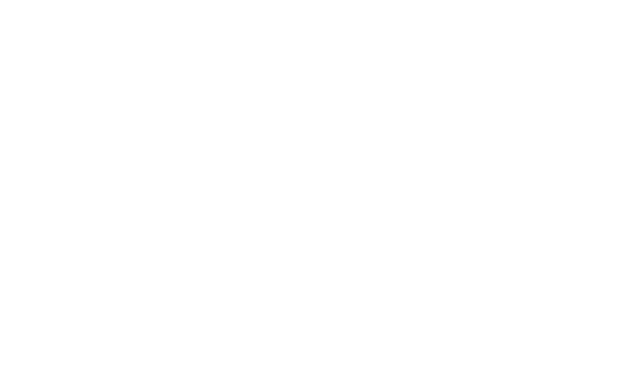
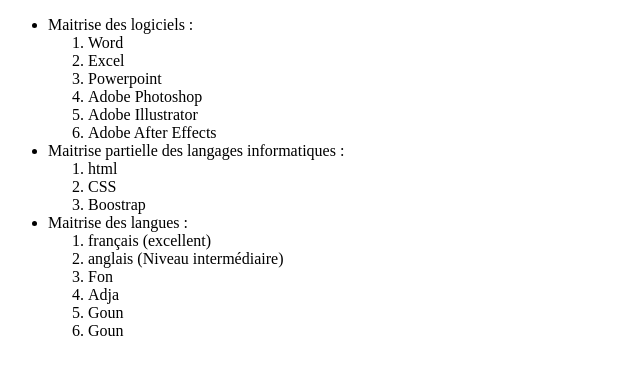
Before and after one commit to Ametode/git-mon-cv, a plain HTML site: page index.html in a window 1280 px wide. Shown: the whole page, without its empty margins (0-640 px from the left). Drawn offline with Linux system fonts and the light colour scheme.

Commit message:
mise en place de la section competences

```diff
--- a/index.html
+++ b/index.html
@@ -8,6 +8,44 @@
     <title>CV</title>
 </head>
 <body>
+    <!-- COMPETENCES -->
+
+    <ul>
+        <li>Maitrise des logiciels :
+            <ol>
+                <li>Word</li>
+                <li>Excel</li>
+                <LI>Powerpoint</LI>
+                <li>Adobe Photoshop</li>
+                <li>Adobe Illustrator</li>
+                <li>Adobe After Effects</li>
+
+            </ol>
+        </li>
+        <li>Maitrise partielle des langages informatiques :
+            <ol>
+                <li>html</li>
+                <li>CSS</li>
+                <li>Boostrap</li>
+
+            </ol>
+        </li>
+
+        <li>Maitrise des langues :
+                <ol>
+                    <li> français (excellent)</li>
+                    <li>anglais (Niveau intermédiaire)</li>
+                    <li>Fon</li>
+                    <li>Adja</li>
+                    <li>Goun</li>
+                    <li>Goun</li>
+                </ol>
+
+         </li>
+    </ul>
+
+
+
 
 </body>
 </html>
```
